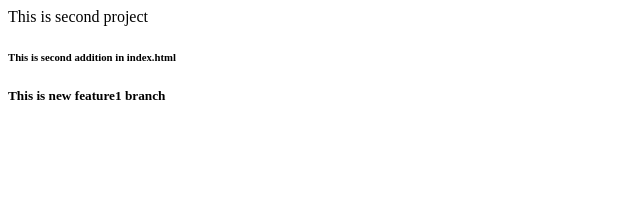
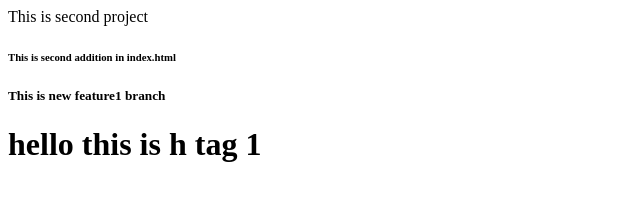
Before and after one commit to mohibbullah-dev/LocalRepo, a plain HTML site: page index.html in a window 1280 px wide. Shown: the whole page, without its empty margins (0-640 px from the left). Drawn offline with Linux system fonts and the light colour scheme.

Commit message:
new h1 tag added

```diff
--- a/index.html
+++ b/index.html
@@ -12,6 +12,6 @@
     </h6>
      <h5>This is new feature1 branch</h5>
 
-
+<h1>hello this is h tag 1</h1>
 </body>
 </html>
```
